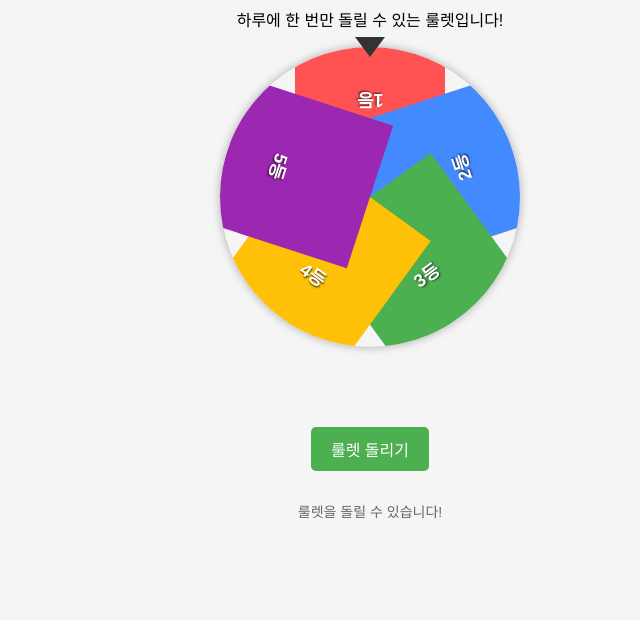
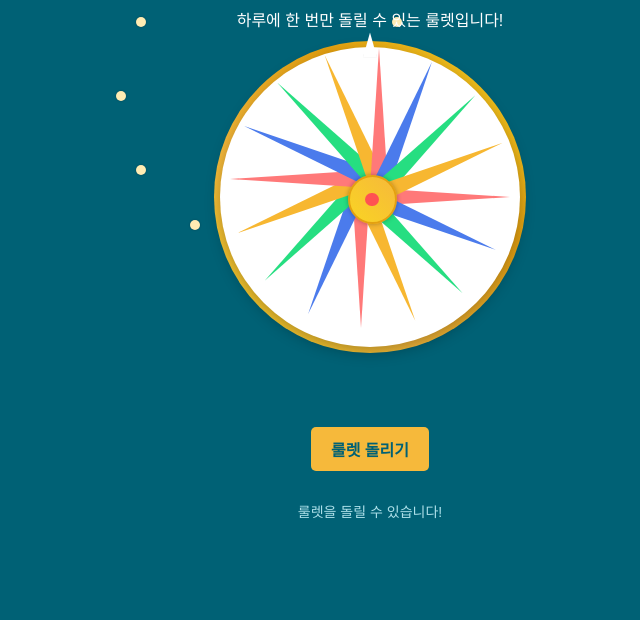
Before and after one commit to kimsungsil1/roulette, a plain HTML site: page index.html in a window 1280 px wide. Shown: the part 180-800 px from the top of the page, without its empty margins (270-910 px from the left). Drawn offline with Linux system fonts and the light colour scheme.

Commit message:
Update index.html

```diff
--- a/index.html
+++ b/index.html
@@ -3,7 +3,7 @@
 <head>
     <meta charset="UTF-8">
     <meta name="viewport" content="width=device-width, initial-scale=1.0">
-    <title>5구역 룰렛 - 하루에 한 번</title>
+    <title>컬러풀한 룰렛 - 하루에 한 번</title>
     <style>
         body {
             font-family: 'Arial', sans-serif;
@@ -13,12 +13,13 @@
             flex-direction: column;
             height: 100vh;
             margin: 0;
-            background-color: #f5f5f5;
+            background-color: #006175; /* 이미지의 청록색 배경 */
         }
         .container {
             text-align: center;
             max-width: 600px;
             width: 100%;
+            color: white;
         }
         .wheel-container {
             position: relative;
@@ -31,43 +32,77 @@
             height: 100%;
             border-radius: 50%;
             position: relative;
-            overflow: hidden;
             transition: transform 3s ease-out;
-            box-shadow: 0 0 10px rgba(0,0,0,0.3);
+            background-color: white;
+            box-sizing: border-box;
+            box-shadow: 0 5px 15px rgba(0,0,0,0.3);
         }
-        .section {
+        .gold-rim {
             position: absolute;
-            width: 50%;
-            height: 50%;
-            left: 25%;
-            top: 0;
-            transform-origin: 50% 100%;
-            display: flex;
-            align-items: center;
-            justify-content: center;
-            color: white;
-            font-weight: bold;
-            font-size: 18px;
-            box-sizing: border-box;
-            overflow: hidden;
-            text-overflow: ellipsis;
+            width: 104%;
+            height: 104%;
+            left: -2%;
+            top: -2%;
+            border-radius: 50%;
+            background: linear-gradient(45deg, #f9d423, #f6b93b, #e4a010, #f9d423);
+            z-index: -1;
+        }
+        .center-hub {
+            position: absolute;
+            width: 15%;
+            height: 15%;
+            left: 42.5%;
+            top: 42.5%;
+            border-radius: 50%;
+            background: linear-gradient(45deg, #f9d423, #f6b93b);
+            z-index: 3;
+            border: 2px solid #e4a010;
+            box-shadow: 0 0 5px rgba(0,0,0,0.3);
+        }
+        .center-dot {
+            position: absolute;
+            width: 30%;
+            height: 30%;
+            left: 35%;
+            top: 35%;
+            border-radius: 50%;
+            background-color: #ff5252;
+            z-index: 4;
+        }
+        .rim-dot {
+            position: absolute;
+            width: 10px;
+            height: 10px;
+            border-radius: 50%;
+            background-color: #ffecb3;
+            z-index: 5;
+            transform-origin: center;
+            box-shadow: 0 0 2px rgba(0,0,0,0.3);
+        }
+        .slice {
+            position: absolute;
+            width: 0;
+            height: 0;
+            left: 50%;
+            top: 50%;
+            transform-origin: 0 0;
+            z-index: 1;
         }
         .pointer {
             position: absolute;
-            top: -10px;
-            left: 50%;
-            transform: translateX(-50%);
-            width: 0;
-            height: 0;
-            border-left: 15px solid transparent;
-            border-right: 15px solid transparent;
-            border-top: 20px solid #333;
-            z-index: 2;
+            top: -15px;
+            left: calc(50% - 7px);
+            width: 14px;
+            height: 25px;
+            background-color: white;
+            clip-path: polygon(0 100%, 50% 0, 100% 100%);
+            z-index: 6;
+            box-shadow: 0 -1px 3px rgba(0,0,0,0.3);
         }
         button {
-            background-color: #4CAF50;
+            background-color: #f6b93b;
             border: none;
-            color: white;
+            color: #006175;
             padding: 10px 20px;
             text-align: center;
             text-decoration: none;
@@ -76,55 +111,44 @@
             cursor: pointer;
             border-radius: 5px;
             transition: background-color 0.3s;
+            font-weight: bold;
         }
         button:hover {
-            background-color: #45a049;
+            background-color: #e4a010;
         }
         button:disabled {
             background-color: #cccccc;
+            color: #666666;
             cursor: not-allowed;
         }
         #timer {
             margin-top: 20px;
             font-size: 14px;
-            color: #666;
+            color: #aee1ea;
         }
         #result {
             font-size: 22px;
             font-weight: bold;
             height: 30px;
             margin: 20px 0;
-        }
-        .section-label {
-            transform: translateY(-20px) rotate(180deg);
-            text-shadow: 1px 1px 2px rgba(0,0,0,0.7);
+            color: #ffffff;
         }
     </style>
 </head>
 <body>
     <div class="container">
-        <h1>5구역 행운의 룰렛</h1>
+        <h1>행운의 룰렛</h1>
         <p>하루에 한 번만 돌릴 수 있는 룰렛입니다!</p>
 
         <div class="wheel-container">
             <div class="pointer"></div>
+            <div class="gold-rim"></div>
             <div class="wheel" id="wheel">
-                <!-- 5개의 섹션 -->
-                <div class="section" style="transform: rotate(0deg); background-color: #FF5252;">
-                    <span class="section-label">1등</span>
-                </div>
-                <div class="section" style="transform: rotate(72deg); background-color: #448AFF;">
-                    <span class="section-label">2등</span>
-                </div>
-                <div class="section" style="transform: rotate(144deg); background-color: #4CAF50;">
-                    <span class="section-label">3등</span>
-                </div>
-                <div class="section" style="transform: rotate(216deg); background-color: #FFC107;">
-                    <span class="section-label">4등</span>
-                </div>
-                <div class="section" style="transform: rotate(288deg); background-color: #9C27B0;">
-                    <span class="section-label">5등</span>
-                </div>
+                <!-- 12개의 조각으로 나누어진 룰렛 (이미지처럼) -->
+                <!-- 조각은 JavaScript로 생성됩니다 -->
+            </div>
+            <div class="center-hub">
+                <div class="center-dot"></div>
             </div>
         </div>
 
@@ -139,8 +163,67 @@
         const result = document.getElementById('result');
         const timerDisplay = document.getElementById('timer');
 
-        // 섹션 이름
-        const sections = ["1등", "2등", "3등", "4등", "5등"];
+        // 색상 배열 (이미지에서 봤듯이 핑크, 파랑, 초록, 주황색)
+        const colors = ['#ff7979', '#4b7bec', '#26de81', '#f7b731'];
+        const numSlices = 16; // 이미지와 비슷하게 16개의 조각
+
+        // 섹션 이름 (5개의 등급으로 유지)
+        const prizes = ["1등", "2등", "3등", "4등", "5등"];
+
+        // 룰렛 조각 생성
+        function createWheel() {
+            const anglePerSlice = 360 / numSlices;
+
+            for (let i = 0; i < numSlices; i++) {
+                const slice = document.createElement('div');
+                slice.className = 'slice';
+
+                // 다양한 색상을 번갈아가며 사용
+                const colorIndex = i % colors.length;
+
+                // 조각의 각도와 색상
+                const angle = i * anglePerSlice;
+                const sliceStyle = `
+                    width: 0;
+                    height: 0;
+                    position: absolute;
+                    left: 50%;
+                    top: 50%;
+                    transform: rotate(${angle}deg);
+                    transform-origin: 0 0;
+                    border-left: 140px solid ${colors[colorIndex]};
+                    border-top: 9px solid transparent;
+                    border-bottom: 9px solid transparent;
+                    margin-top: -9px;
+                    z-index: 1;
+                `;
+
+                slice.style.cssText = sliceStyle;
+                wheel.appendChild(slice);
+
+                // 각 조각에 해당하는 상품 할당 (5개 등급 반복)
+                const prizeIndex = i % prizes.length;
+            }
+
+            // 금색 테두리에 작은 점 추가
+            const goldRim = document.querySelector('.gold-rim');
+            for (let i = 0; i < 12; i++) {
+                const dot = document.createElement('div');
+                dot.className = 'rim-dot';
+                const angle = i * 30; // 12개 점을 동일한 간격으로
+                const radians = angle * Math.PI / 180;
+                const radius = 148;
+                const x = 50 + Math.sin(radians) * radius;
+                const y = 50 - Math.cos(radians) * radius;
+
+                dot.style.left = x + 'px';
+                dot.style.top = y + 'px';
+                goldRim.appendChild(dot);
+            }
+        }
+
+        // 룰렛 생성 함수 호출
+        createWheel();
 
         // 마지막으로 돌린 시간 가져오기
         const lastSpinTime = localStorage.getItem('lastSpinTime');
@@ -186,9 +269,9 @@
             spinButton.disabled = true;
             result.textContent = "";
 
-            // 랜덤 각도 (5개 섹션 중 하나)
-            const sectionAngle = 360 / 5; // 5개 섹션
-            const randomSection = Math.floor(Math.random() * 5);
+            // 랜덤 각도 (16개 섹션 중 하나)
+            const sectionAngle = 360 / numSlices;
+            const randomSection = Math.floor(Math.random() * numSlices);
             const extraSpins = 5; // 추가 회전 수
             const randomAngle = (360 * extraSpins) + (randomSection * sectionAngle) + Math.random() * sectionAngle;
 
@@ -199,8 +282,9 @@
             setTimeout(() => {
                 // 결과 표시 (어느 섹션에 멈췄는지 계산)
                 const finalRotation = randomAngle % 360;
-                const sectionIndex = 4 - Math.floor(finalRotation / sectionAngle);
-                result.textContent = `결과: ${sections[sectionIndex]}!`;
+                const sectionIndex = Math.floor(finalRotation / sectionAngle);
+                const prizeIndex = sectionIndex % prizes.length;
+                result.textContent = `당첨 결과: ${prizes[prizeIndex]}! 축하합니다!`;
 
                 // 현재 시간을 localStorage에 저장
                 localStorage.setItem('lastSpinTime', now.toString());
```
